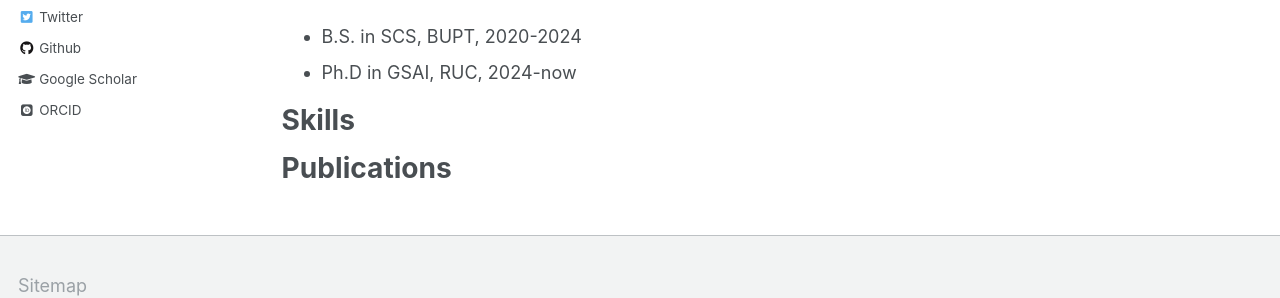
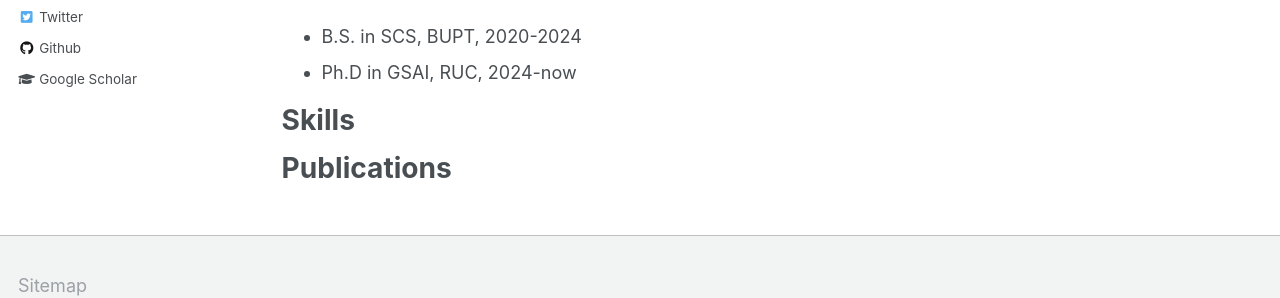
Before and after one commit to SnowNation101/SnowNation101.github.io, a Jekyll site: the page built from _pages/about.md, in a window 1280 px wide. Shown: the part 509-807 px from the top of the page. Built offline with Jekyll 4.4.1, drawn with Linux system fonts in a browser that asks for light colours; some web fonts are replaced.

Commit message:
Update _config.yml

```diff
--- a/_config.yml
+++ b/_config.yml
@@ -86,7 +86,7 @@
   location         : "Beijing, China"
   employer         :
   pubmed           :
-  googlescholar    : "http://yourfullgooglescholarurl.com"
+  googlescholar    : "https://scholar.google.com/citations?user=IaayCCwAAAAJ"
   email            : "davdizhang101@outlook.com"
   researchgate     :  # example: "https://www.researchgate.net/profile/yourprofile"
   uri              :
@@ -103,7 +103,7 @@
   impactstory      : #"https://profiles.impactstory.org/u/xxxx-xxxx-xxxx-xxxx"
   lastfm           :
   linkedin         :
-  orcid            : "http://orcid.org/yourorcidurl"
+  orcid            : #"http://orcid.org/yourorcidurl"
   pinterest        :
   soundcloud       :
   stackoverflow    : # http://stackoverflow.com/users/123456/username
```
